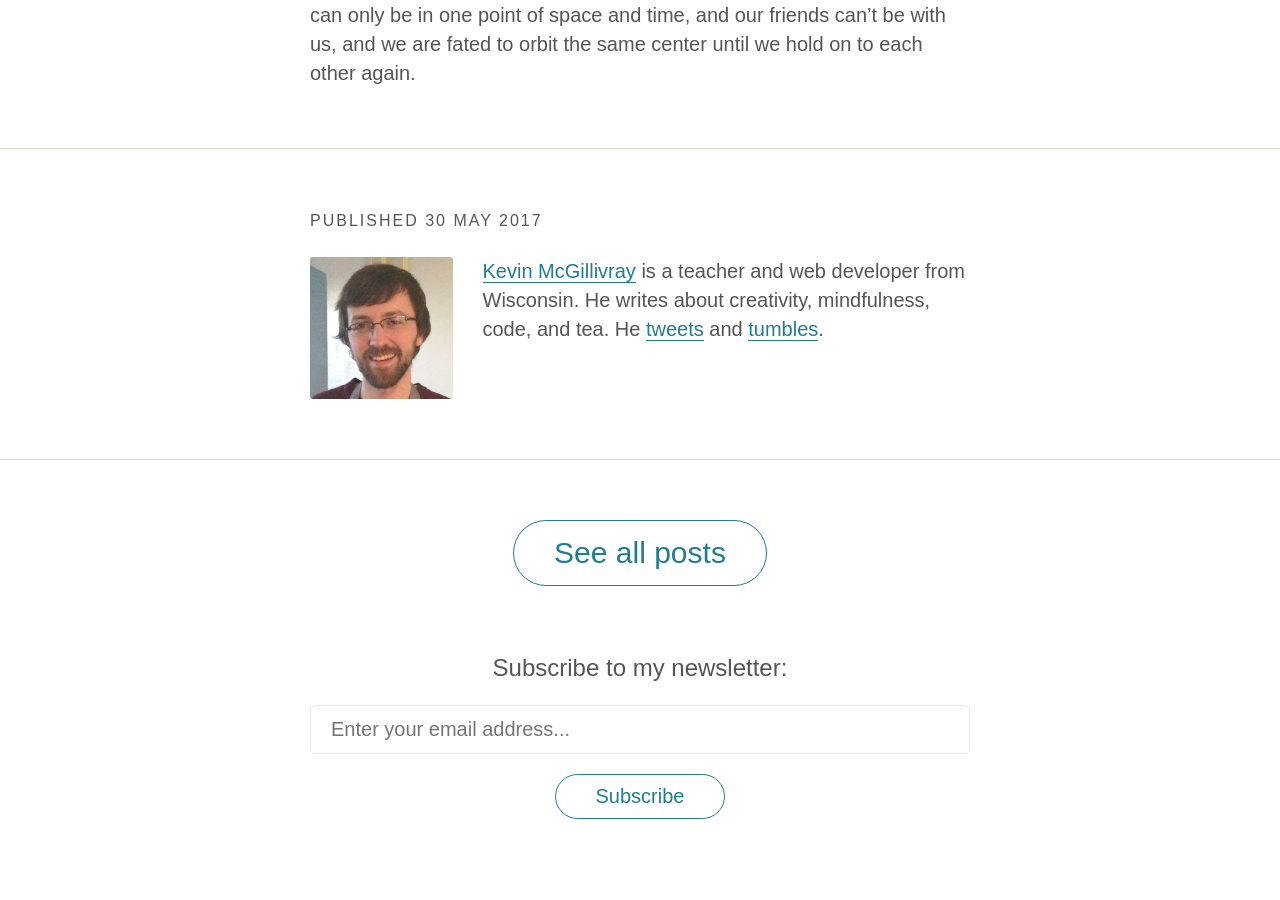
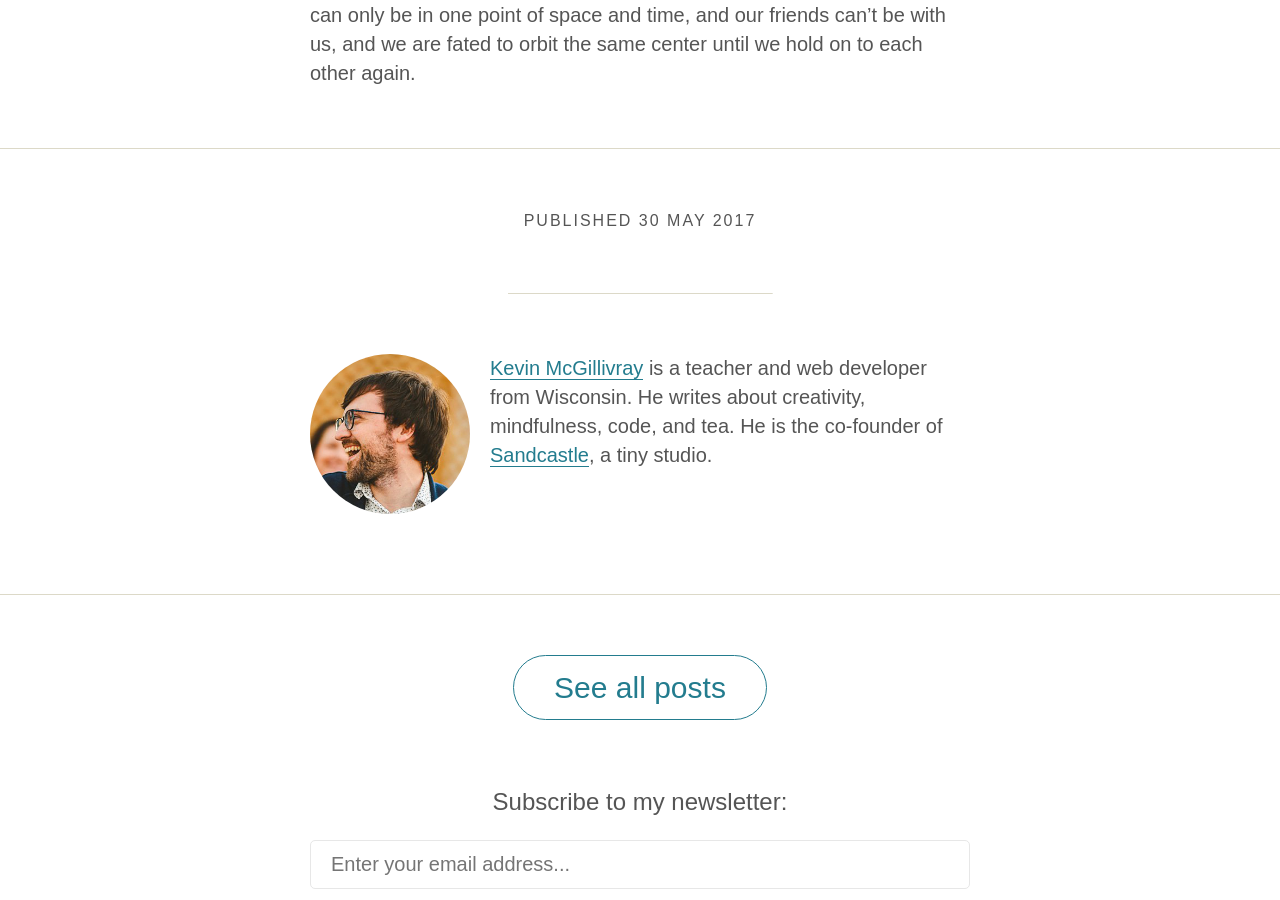
Before and after one commit to kmcgillivray/kmcgillivray.github.io, a Jekyll site: the page built from index.html, in a window 1280 px wide and 900 px high, scrolled down 1261 px. Built offline with Jekyll 4.4.1, drawn with Linux system fonts in a browser that asks for light colours; nearby versions of some CDN libraries.

Commit message:
Update bio and photo

```diff
--- a/_includes/bio.html
+++ b/_includes/bio.html
@@ -1,21 +1,15 @@
-<div class="section">
+<div class="section cf">
   <div class="container-narrow">
-    <div class="row">
-      <div class="col-12">
-        {% if page.date %}
-        <p class="post-date">Published {{ page.date | date: "%-d %B %Y" }}</p>
-        {% else %}
-        {% for post in site.categories.writing | limit: 1 %}
-        <p class="post-date">Published {{ post.date | date: "%-d %B %Y" }}</p>
-        {% endfor %}
-        {% endif %}
-      </div>
-      <div class="col-3">
-        <a href="/about"><img class="img-profile" src="/img/kevin-profile.jpg" alt="About Kevin McGillivray"></a>
-      </div>
-      <div class="col-8">
-        <p><a href="/about">Kevin McGillivray</a> is a teacher and web developer from Wisconsin. He writes about creativity, mindfulness, code, and tea. He <a target="_blank" href="http://twitter.com/kev_mcg">tweets</a> and <a target="_blank" href="http://kevinschmevin.com">tumbles</a>.</p>
-      </div>
-    </div>
+    {% if page.date %}
+    <p class="post-date tc tl-m">Published {{ page.date | date: "%-d %B %Y" }}</p>
+    <hr>
+    {% else %}
+    {% for post in site.categories.writing | limit: 1 %}
+    <p class="post-date tc tl-m">Published {{ post.date | date: "%-d %B %Y" }}</p>
+    <hr>
+    {% endfor %}
+    {% endif %}
+    <a class="db fl-ns bn mw4 mb3 mr3-ns center ml0-ns" href="/about"><img class="img-profile br-100" src="/img/kevin-alt-4.jpg" alt="About Kevin McGillivray"></a>
+    <p class="pl3-ns"><a href="/about">Kevin McGillivray</a> is a teacher and web developer from Wisconsin. He writes about creativity, mindfulness, code, and tea. He is the co-founder of <a href="http://sandcastle.co">Sandcastle</a>, a tiny studio.</p>
   </div>
 </div>
--- a/_includes/newsletter-form.html
+++ b/_includes/newsletter-form.html
@@ -3,6 +3,6 @@
   <form action="https://tinyletter.com/kmcgillivray" method="post" target="popupwindow" onsubmit="window.open('https://tinyletter.com/kmcgillivray', 'popupwindow', 'scrollbars=yes,width=800,height=600');return true">
     <label class="sr-only" for="tlemail">Email</label>
     <input class="text-box" placeholder="Enter your email address..." type="text" name="email" id="tlemail" />
-    <input type="hidden" value="1" name="embed"/><input class="dim dib ph4 pv2 main bg-transparent ba b--main br-pill freight" type="submit" value="Subscribe" />
+    <input type="hidden" value="1" name="embed"/><input class="dim dib ph4 pv2 main bg-transparent ba b--main br-pill freight pointer" type="submit" value="Subscribe" />
   </form>
 </div>
```
Also changed, not shown: about/index.md (+1 -1 lines), img/kevin-alt-4.jpg (added).
